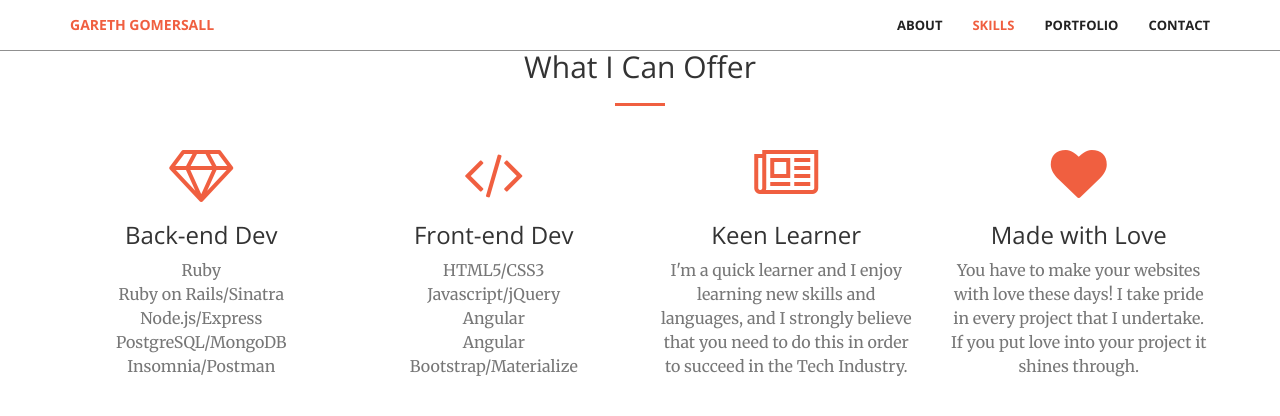
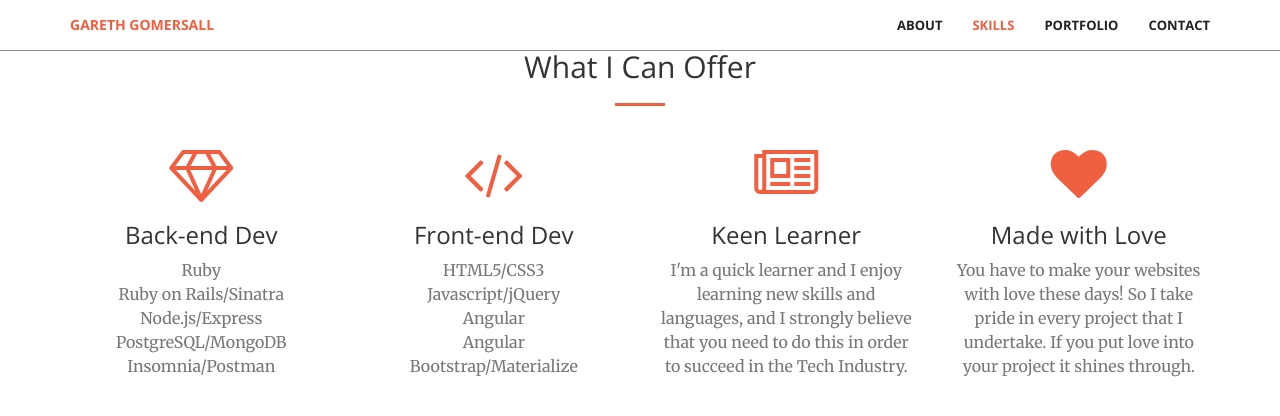
Before and after one commit to ggomersall/ggomersall.github.io, a Jekyll site: the page built from index.html, in a window 1280 px wide and 900 px high, scrolled down 1368 px, cut to the strip 0-454 px from the top of the window. Shown: the top 416 px of the strip. Built offline with Jekyll 4.4.1, drawn with Linux system fonts in a browser that asks for light colours.

Commit message:
changed the skills section for the heart

```diff
--- a/_includes/services.html
+++ b/_includes/services.html
@@ -42,7 +42,7 @@
                 <div class="service-box">
                     <i class="fa fa-4x fa-heart wow bounceIn text-primary" data-wow-delay=".3s"></i>
                     <h3>Made with Love</h3>
-                    <p class="text-muted">You have to make your websites with love these days! I take pride in every project that I undertake. If you put love into your project it shines through.</p>
+                    <p class="text-muted">You have to make your websites with love these days! So I take pride in every project that I undertake. If you put love into your project it shines through.</p>
                 </div>
             </div>
         </div>
```
